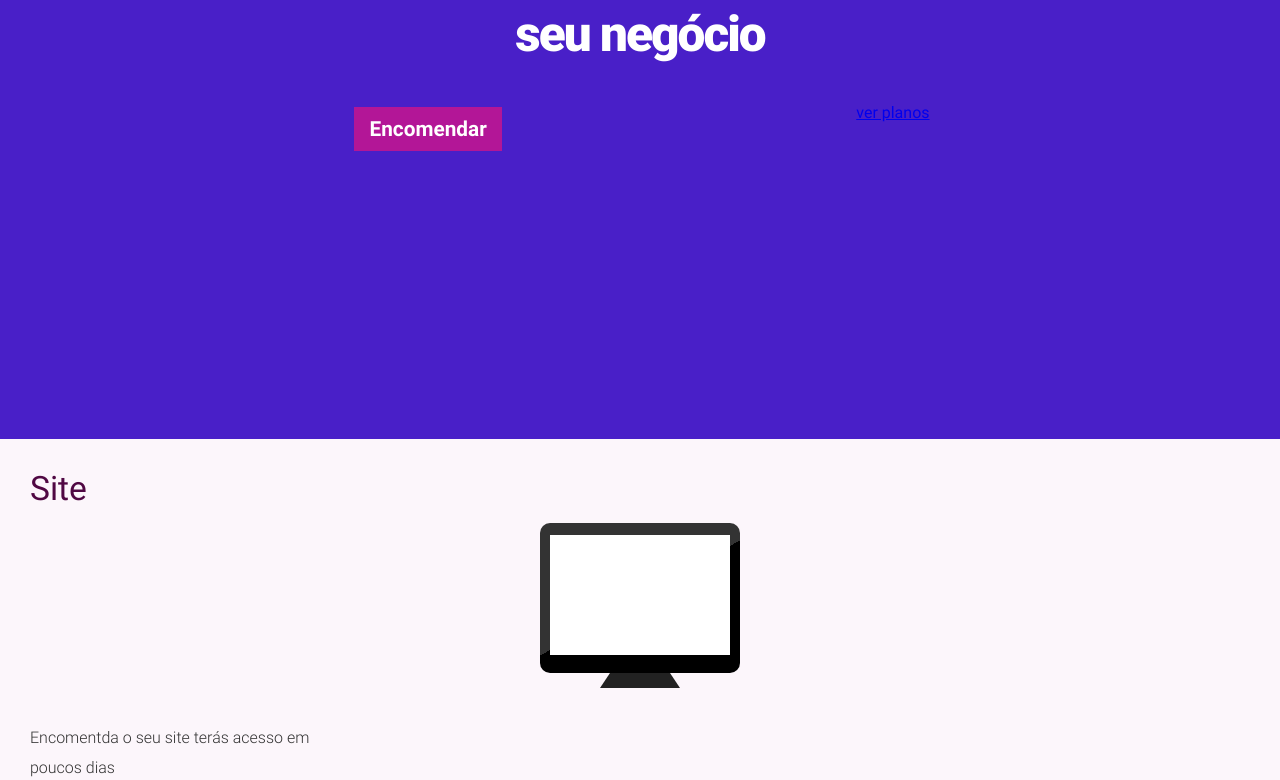
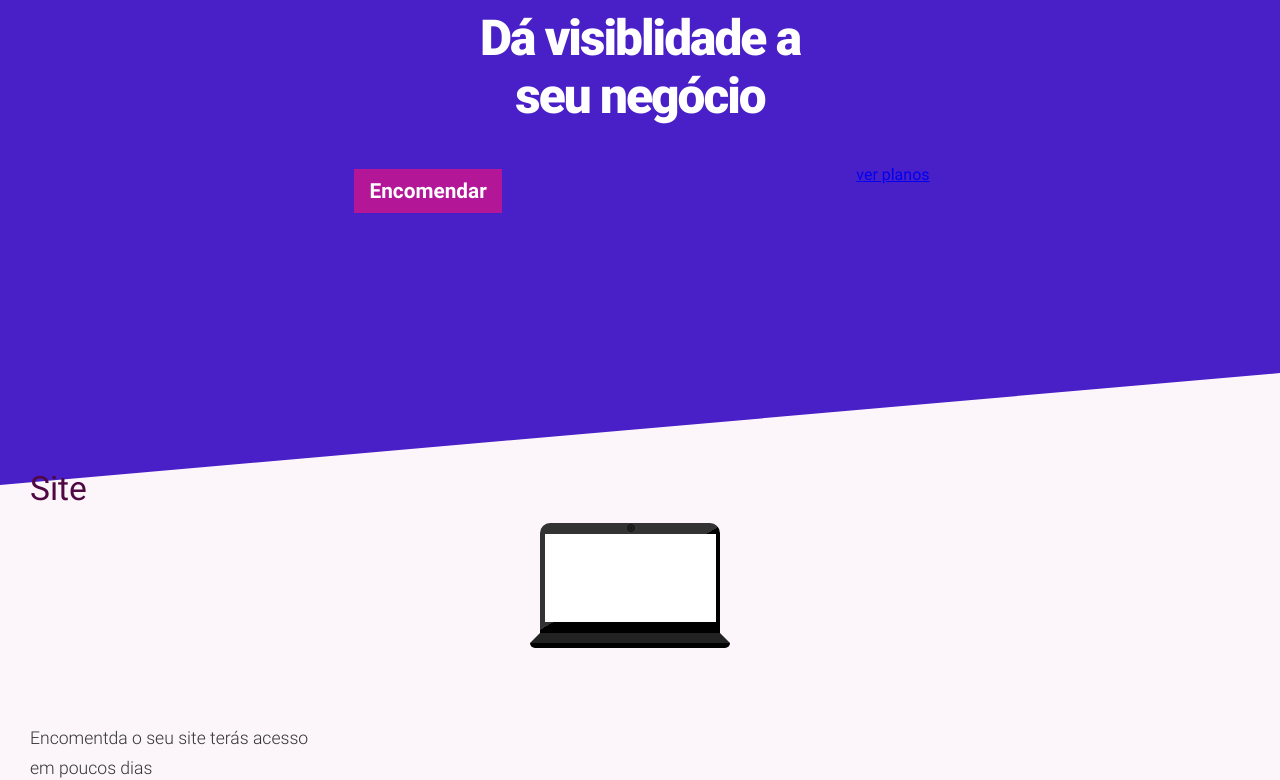
Before and after one commit to Admin-Alfredo/znt-web-site, a Next.js app: page / in a window 1280 px wide. Shown: the part 361-1141 px from the top of the page. Built offline with nearby package versions, Linux system fonts and the light colour scheme.

Commit message:
refatoramento geral

```diff
--- /dev/null
+++ b/index.html
@@ -0,0 +1,35 @@
+<!DOCTYPE html>
+<html lang="en">
+<head>
+  <meta charset="UTF-8">
+  <meta http-equiv="X-UA-Compatible" content="IE=edge">
+  <meta name="viewport" content="width=device-width, initial-scale=1.0">
+  <title>Document</title>
+  <style>
+    *{
+      margin: 0;
+      padding: 0;
+    }
+    body, html{
+      min-height: 100vh;
+      width: 100%;
+    }
+    .container{
+      width: 60%;
+      height: 100%;
+      margin: 0 auto;
+    }
+    .container > .hero{
+      width: 100%;
+      height: 250px;
+      background-color: blueviolet;
+    }
+
+  </style>
+</head>
+<body>
+  <div class="container">
+    <div class="hero"></div>
+  </div>
+</body>
+</html>
--- a/src/components/DeviceAnimation/index.js
+++ b/src/components/DeviceAnimation/index.js
@@ -3,8 +3,8 @@
 
 export default function DeviceAnimation({ animations }){
   return (
-    <Container className="">
-      <Display className=""/>
+    <Container className="laptop">
+      <Display/>
       <Base>
         <div className="teclado"></div>
       </Base>
--- a/src/components/DeviceAnimation/styles.js
+++ b/src/components/DeviceAnimation/styles.js
@@ -58,6 +58,20 @@
   left: calc(50% - ${desktop.halfWidth()}px);
   transition: .5s ease-in-out;
 
+  & > .display{
+    --width: 95%;
+    --height: 80%;
+    position: relative;
+    width: ${desktop.displayWidth}px;
+    height:${desktop.displayHeight}px;
+    background-color: #fff;
+    transition:all .5s ease-in-out;
+    width: var(--width);
+    height: var(--height);
+    left: calc(50% - (var(--width)/ 2));
+    top: calc(50% - ((var(--height)/ 2)));
+  }
+
   &.laptop{
     border-radius: 10px 10px 0px 0px;
     width: 180px;
@@ -65,9 +79,22 @@
     background: linear-gradient(-30deg,#000  50%,  #333 10%);
     left: calc(50% - ${desktop.halfWidth()}px);
   }
+  &.laptop > .display::after{
+    /* CAMERAA LAPTOP */
+    content: '';
+    width: 6px;
+    height: 6px;
+    background: radial-gradient(#111, #333);
+    position: absolute;
+    border: 1px  solid #111;
+    border-radius: 10px;
+    left: calc(50% - (6px / 2));
+    top: -10px;
+  }
+
   &.laptop > .base{
     --width: 180px;
-    --height: 20px;
+    --height: 10px;
     width: var(--width);
     left: calc(50% - (var(--width) / 2));
     bottom: calc(0% - var(--height));
@@ -80,26 +107,12 @@
     background: red;
     position: relative;
     left: calc(50% - (200px / 2));
-    bottom:-20px ;
+    bottom:-10px ;
     background: #000;
   }
 `
-export const Display = styled.div`
-  position: absolute;
-  width: ${desktop.displayWidth}px;
-  height:${desktop.displayHeight}px;
-  background-color: #fff;
-  left:calc(50% - (${desktop.halfDisplayWidth()}px));
-  top: calc(50% - (${desktop.halfDisplayHeight() + 3}px));
-  transition: width .5s ease-in-out;
-  &.laptop{
-    width: 160px;
-    height: 80px;
-    left:calc(50% - (160px / 2));
-    top: calc(50% - ((80px / 2) ));
-  }
-`
-export const Base = styled.div.attrs({className: 'base'})`
+export const Display = styled.div.attrs({ className: 'display' })``
+export const Base = styled.div.attrs({ className: 'base' })`
   --width: 60px;
   --height: 15px;
   --background: #222;
@@ -111,7 +124,7 @@
   background: var(--background);
   transition: .5s ease-in-out;
   &.teclado{
-    transition: width .5s ease-in-out;
+    transition: .5s ease-in-out;
     display:none;
   }
   &::after{
--- a/src/components/Home/index.js
+++ b/src/components/Home/index.js
@@ -9,7 +9,8 @@
   WrapperHeroTitle,
   ContentMain,
   Footer,
-  ButtonsGroupHero
+  ButtonsGroupHero,
+  WrapperHeroContent
 } from './styles'
 
 
@@ -17,6 +18,7 @@
   return (
     <Contanier>
       <Hero>
+        <WrapperHeroContent>
           <HeroAnimationFrame />
           <WrapperHeroTitle>
             <Title>
@@ -29,9 +31,10 @@
             <Button>Encomendar</Button>
             <ButtonLink href="/">ver planos</ButtonLink>
           </ButtonsGroupHero>
+        </WrapperHeroContent>
       </Hero>
       <ContentMain>
-        {SectionDatas?.map((data, key)=>(<Section data={data} key={key}/>))}
+        {SectionDatas?.map((data, key) => (<Section data={data} key={key} />))}
       </ContentMain>
       <Footer>
 
--- a/src/components/Home/styles.js
+++ b/src/components/Home/styles.js
@@ -6,25 +6,34 @@
 export const Hero = styled.div`
   width: 100%;
   height: 100vh;
+  margin-top: 60px 0;
   position: relative;
   display: flex;
-  flex-direction: column;
-  align-items: center;
+  /* flex-direction: column; */
+  /* align-items: center; */
   background: #491fc8;
+  transform: translateY(-10px) skewY(-5deg);
+  transform-style: initial;
 `
-
+export const WrapperHeroContent = styled.div`
+  position:relative;
+  width: 100%;
+  transform:skewY(5deg);
+  display: flex;
+  flex-direction:column;
+  justify-content: center;
+`
 export const WrapperHeroTitle = styled.div`
   position:relative;
-  height: 100%auto;
   width: 100%;
-  margin-top: 250px;
+  margin-top: 150px;
 `
 export const ButtonsGroupHero = styled.div`
   position:relative;
   width: 100%;
   display: flex;
   justify-content: space-evenly;
-  margin: 40px;
+  margin: 40px 0;
 `
 export const ContentMain = styled.main`
   width: 100%;
--- a/src/components/Section/index.js
+++ b/src/components/Section/index.js
@@ -8,6 +8,7 @@
   WrapperContent,
   WrapperText,
   WrapperAnimationFrame,
+  TextSection,
 
 } from './styles'
 
@@ -22,7 +23,7 @@
             <AnimationComponent />
           </WrapperAnimationFrame>
           <WrapperText>
-            {texts?.map(text => <Text>{text}</Text>)}
+            {texts?.map(text => <TextSection>{text}</TextSection>)}
           </WrapperText>
         </WrapperContent>
         <WrapperSectionButtons>
--- a/src/components/Section/styles.js
+++ b/src/components/Section/styles.js
@@ -1,5 +1,6 @@
 import styled from "styled-components";
 import {Container as ContainerBackgroundHero } from '../HeroAnimationFrame/styles'
+import { Text } from '../Util'
 
 export const Container = styled.div`
   position: relative;
@@ -31,13 +32,9 @@
 export const WrapperText = styled.div`
   position: relative;
   max-width: 300px;
-  > p{
-    font-family: Roboto-Light;
-    line-height: 30px;
-    color: ${props => props.colortext ? props.colortext : props.theme.light};
-    font-size: 1rem;
-    color: #333;
-  }
+`
+export const TextSection = styled(Text)`
+  font-size: 1.1rem;
 `
 export const WrapperContent = styled.div`
   display: flex;
--- a/src/components/Util/index.js
+++ b/src/components/Util/index.js
@@ -1,6 +1,6 @@
 import styled from "styled-components";
 import Link from 'next/link'
-import {FaBlogger, FaGlobe, FaGlobeAfrica, FaMicrochip} from "react-icons/fa";
+import { FaBlogger, FaGlobe, FaGlobeAfrica, FaMicrochip } from "react-icons/fa";
 
 export const WrapIcon = styled.div`
   height: 30px;
@@ -40,9 +40,9 @@
 
 `
 
-export const ButtonLink = function(props){
+export const ButtonLink = function (props) {
   return (
-    <Link {...props} style={{textDecoration: 'none',color: 'white', backgroundColor: 'white'}}>
+    <Link {...props} style={{ textDecoration: 'none', color: 'white', backgroundColor: 'white' }}>
       {props.children}
     </Link>
   )
@@ -54,8 +54,6 @@
   font-family: Roboto-Black;
   letter-spacing: -2px;
   color: #fff;
-  /* text-shadow:1px 2px 0px #801ad6; */
-
   > span{
     font: inherit;
     text-align: center;
@@ -70,5 +68,8 @@
 `
 
 export const Text = styled.p`
-
+  font-family: Roboto-Light;
+  line-height: 30px;
+  font-size: 1rem;
+  color: #333;
 `
```
Also changed, not shown: public/hero-image.svg (added). Lines whose indentation alone changed are shown as unchanged.
